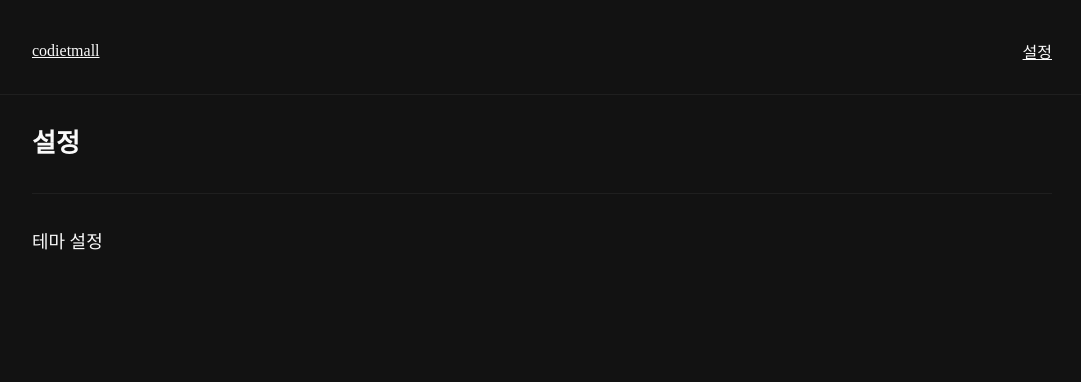
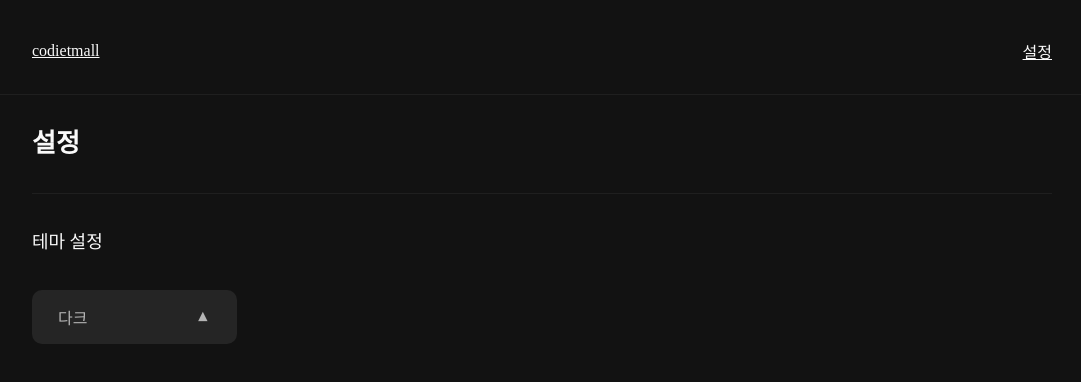
Before and after one commit to Dodam0719/codeitmall, a Next.js app: page /setting in a window 1280 px wide. Shown: the top 382 px of the page, without its empty margins (98-1179 px from the left). Built offline with nearby package versions, Linux system fonts and the light colour scheme.

Commit message:
🎨 Refactor: Context 활용하기

```diff
--- a/components/Button.module.css
+++ b/components/Button.module.css
@@ -8,3 +8,8 @@
   border: none;
   border-radius: 10px;
 }
+
+:global(.light) .button {
+  color: #f9f9f9;
+  background-color: #505050;
+}
--- /dev/null
+++ b/components/Dropdown.js
@@ -0,0 +1,77 @@
+import { useEffect, useState, useRef } from "react";
+import styles from "./Dropdown.module.css";
+// import arrowImg from "@/public/arrow.svg";
+
+export default function Dropdown({
+  className,
+  name,
+  value,
+  options,
+  onChange,
+}) {
+  const [isOpen, setIsOpen] = useState(false);
+  const inputRef = useRef(null);
+
+  function handleInputClick() {
+    setIsOpen((prevIsOpen) => !prevIsOpen);
+  }
+
+  function handleBlur() {
+    setIsOpen(false);
+  }
+
+  useEffect(() => {
+    function handleClickOutside(e) {
+      const isInside = inputRef.current?.contains(e.target);
+      if (!isInside) {
+        setIsOpen(false);
+      }
+    }
+
+    window.addEventListener("click", handleClickOutside);
+    return () => {
+      window.removeEventListener("click", handleClickOutside);
+    };
+  }, []);
+
+  const classNames = `${styles.input} ${
+    isOpen ? styles.opened : ""
+  } ${className}`;
+  const selectedOption = options.find((option) => option.value === value);
+
+  return (
+    <div
+      className={classNames}
+      onClick={handleInputClick}
+      onBlur={handleBlur}
+      ref={inputRef}
+    >
+      {selectedOption.label}
+      {/* <img
+        className={styles.arrow}
+        src={arrowImg.src}
+        width={12}
+        height={9}
+        alt="▼"
+      /> */}
+      <span className={styles.arrow}>▼</span>
+      <div className={styles.options}>
+        {options.map((option) => {
+          const selected = value === option.value;
+          const className = `${styles.option} ${
+            selected ? styles.selected : ""
+          }`;
+          return (
+            <div
+              className={className}
+              key={option.value}
+              onClick={() => onChange(name, option.value)}
+            >
+              {option.label}
+            </div>
+          );
+        })}
+      </div>
+    </div>
+  );
+}
--- /dev/null
+++ b/components/Dropdown.module.css
@@ -0,0 +1,65 @@
+.input {
+  position: relative;
+  display: flex;
+  align-items: center;
+  justify-content: space-between;
+  padding: 15px 26px;
+  color: #b5b5b5;
+  background: #252525;
+  border-radius: 10px;
+  cursor: pointer;
+}
+
+:global(.light) .input {
+  color: #505050;
+  background-color: #e1e1e1;
+}
+
+.arrow {
+  transform: rotate(180deg);
+  transition: transform 0.2s ease;
+}
+
+.opened .arrow {
+  transform: rotate(0);
+}
+
+.options {
+  position: absolute;
+  top: calc(100% + 10px);
+  right: 0;
+  left: 0;
+  z-index: 1;
+  padding: 15px 16px;
+  overflow: hidden;
+  color: #b5b5b5;
+  background-color: #252525;
+  border-radius: 10px;
+  transform: scaleY(0);
+  transform-origin: top center;
+  transition: transform 0.2s ease-in-out;
+}
+
+:global(.light) .options {
+  color: #505050;
+  background-color: #e1e1e1;
+}
+
+.opened .options {
+  transform: scaleY(1);
+}
+
+.option {
+  padding: 10px;
+  cursor: pointer;
+}
+
+.option.selected,
+.option:hover {
+  background-color: #505050;
+}
+
+:global(.light) .option.selected,
+:global(.light) .option:hover {
+  background-color: #cfcfcf;
+}
--- /dev/null
+++ b/lib/ThemeContext.js
@@ -0,0 +1,38 @@
+import { createContext, useContext, useEffect, useState } from "react";
+
+export const ThemeContext = createContext();
+
+export function ThemeProvider({ children }) {
+  const [theme, setTheme] = useState("dark");
+
+  useEffect(() => {
+    document.body.classList.add(theme);
+
+    return () => {
+      document.body.classList.remove(theme);
+    };
+  }, [theme]);
+
+  useEffect(() => {
+    document.body.classList.add(theme);
+
+    return () => {
+      document.body.classList.remove(theme);
+    };
+  }, [theme]);
+
+  return (
+    <ThemeContext.Provider value={{ theme, setTheme }}>
+      {children}
+    </ThemeContext.Provider>
+  );
+}
+
+export function useTheme() {
+  const themeContext = useContext(ThemeContext);
+  if (!themeContext) {
+    throw new Error("ThemeContext 안에서 써야 합니다");
+  }
+
+  return themeContext;
+}
--- a/pages/_app.js
+++ b/pages/_app.js
@@ -1,14 +1,15 @@
 import Container from "@/components/Container";
 import Header from "@/components/Header";
+import { ThemeProvider } from "@/lib/ThemeContext";
 import "@/styles/global.css";
 
 export default function App({ Component, pageProps }) {
   return (
-    <>
+    <ThemeProvider>
       <Header />
       <Container>
         <Component {...pageProps} />
       </Container>
-    </>
+    </ThemeProvider>
   );
 }
--- a/pages/setting.js
+++ b/pages/setting.js
@@ -1,12 +1,26 @@
+import Dropdown from "@/components/Dropdown";
+import { useTheme } from "@/lib/ThemeContext";
 import styles from "@/styles/Setting.module.css";
 
 export default function Setting() {
+  const { theme, setTheme } = useTheme();
+
   return (
-    <>
+    <div>
       <h1 className={styles.title}>설정</h1>
       <section className={styles.section}>
         <h2 className={styles.sectionTitle}>테마 설정</h2>
+        <Dropdown
+          className={styles.input}
+          name="theme"
+          value={theme}
+          onChange={(name, value) => setTheme(value)}
+          options={[
+            { label: "라이트", value: "light" },
+            { label: "다크", value: "dark" },
+          ]}
+        />
       </section>
-    </>
+    </div>
   );
 }
--- a/styles/global.css
+++ b/styles/global.css
@@ -1,8 +1,25 @@
+* {
+  box-sizing: border-box;
+}
+
 body {
+  font-size: 16px;
+}
+
+body.dark {
   background-color: #121212;
+}
+
+body.dark,
+body.dark a {
   color: #f9f9f9;
 }
 
-a {
-  color: #f9f9f9;
+body.light {
+  background-color: #ededed;
 }
+
+body.light,
+body.light a {
+  color: #121212;
+}
```
